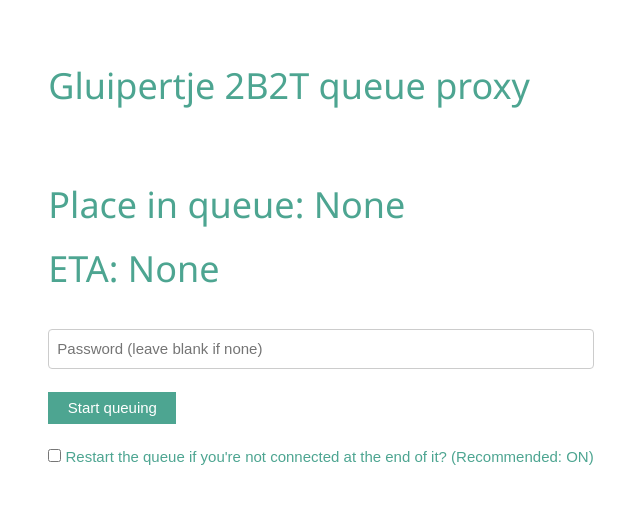
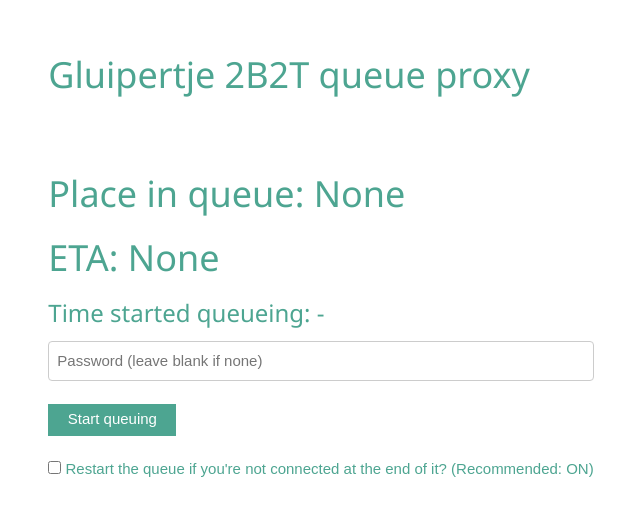
Before and after one commit to TheSkepticalOwl/Project2b2t, a website: page index.html in a window 1280 px wide. Shown: the part 141-656 px from the top of the page, without its empty margins (319-959 px from the left). Drawn offline with nearby package versions, Linux system fonts and the light colour scheme; no server answers.

Commit message:
experimental

```diff
--- a/index.css
+++ b/index.css
@@ -13,6 +13,13 @@
     color: rgb(77, 165, 145);
     font-family: sans-serif;
 }
+
+h3, .content {
+    margin: 0;
+    color: rgb(77, 165, 145);
+    font-family: sans-serif;
+}
+
 
 button {
     width: 128px;
@@ -37,7 +44,7 @@
     background-color: rgb(44, 104, 90);
 }
 
-.place, .ETA{
+.place, .ETA, .starttime{
     display: inline-block;
 }
 
--- a/index.html
+++ b/index.html
@@ -9,7 +9,8 @@
         <div class="content">
             <h1>Gluipertje 2B2T queue proxy</h1> <br><br>
             <h1>Place in queue: <div class="place">None</div> </h1>
-            <h1>ETA: <div class="ETA">None</div> </h1> <br>
+            <h1>ETA: <div class="ETA">None</div> </h1>
+            <h3>Time started queueing: <div class="starttime">-</div></h3>
              <input type="password" class="password w3-input w3-border w3-round" placeholder="Password (leave blank if none)"><br>
             <button id="queueButton" class="start" onclick="start()">Start queuing</button><br><br>
             <input type="checkbox" class="restartQueue" onchange="toggleRestartQueue()"> Restart the queue if you're not connected at the end of it? (Recommended: ON)
--- a/webserver.js
+++ b/webserver.js
@@ -20,6 +20,8 @@
                     res.end();
                 } else if(req.url === "/start") { //API endpoint to start queuing
                     res.writeHead(200);
+                    res.writeHead(200, {'Content-type': 'text/json'});
+                    res.write("{\"starttime\":"+ module.exports.starttime+"}")
                     res.end();
                     module.exports.onstartcallback();
                 } else if(req.url === "/stop") { //API endpoint to stop queuing
@@ -50,5 +52,6 @@
     onstartcallback: null, //a save of the action to start
     onstopcallback: null, //same but to stop
     restartQueue: false, //when at the end of the queue, restart if no client is connected?
-    password: "" //the password to use for the webapp
+    password: "", //the password to use for the webapp
+    starttime: "-"
 };
```
